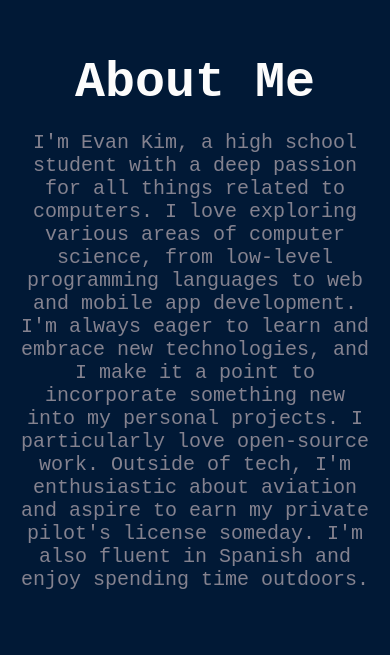
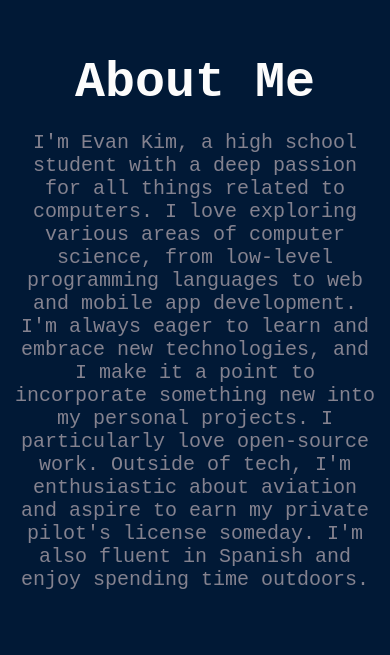
Before and after one commit to Evanston09/portfolio, an Astro site: page / in a window 390 px wide. Shown: the part 895-1550 px from the top of the page. Built offline with nearby package versions, Linux system fonts and the light colour scheme; Astro itself is replaced by a stand-in of ours; animation ran at ten frames a second.

Commit message:
Make text look more appealing

```diff
--- a/src/components/Text.astro
+++ b/src/components/Text.astro
@@ -9,7 +9,12 @@ const { title, description } = Astro.props;
 
 <style>
   .limited-width {
-    width: 90vw;
+    width: 70vw;
+  }
+  @media (max-width: 768px) {
+    .limited-width {
+      width: 95vw;
+    }
   }
   h1 {
     color: var(--light);
```
